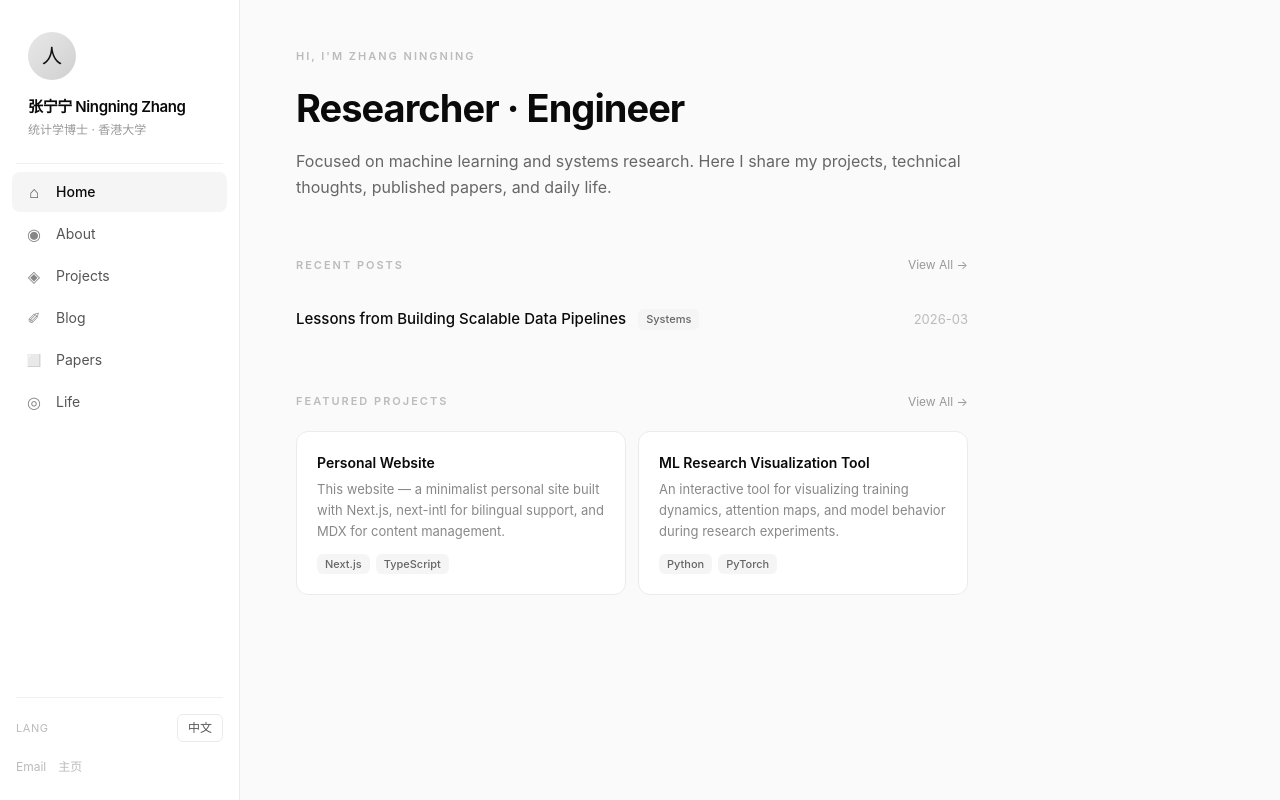
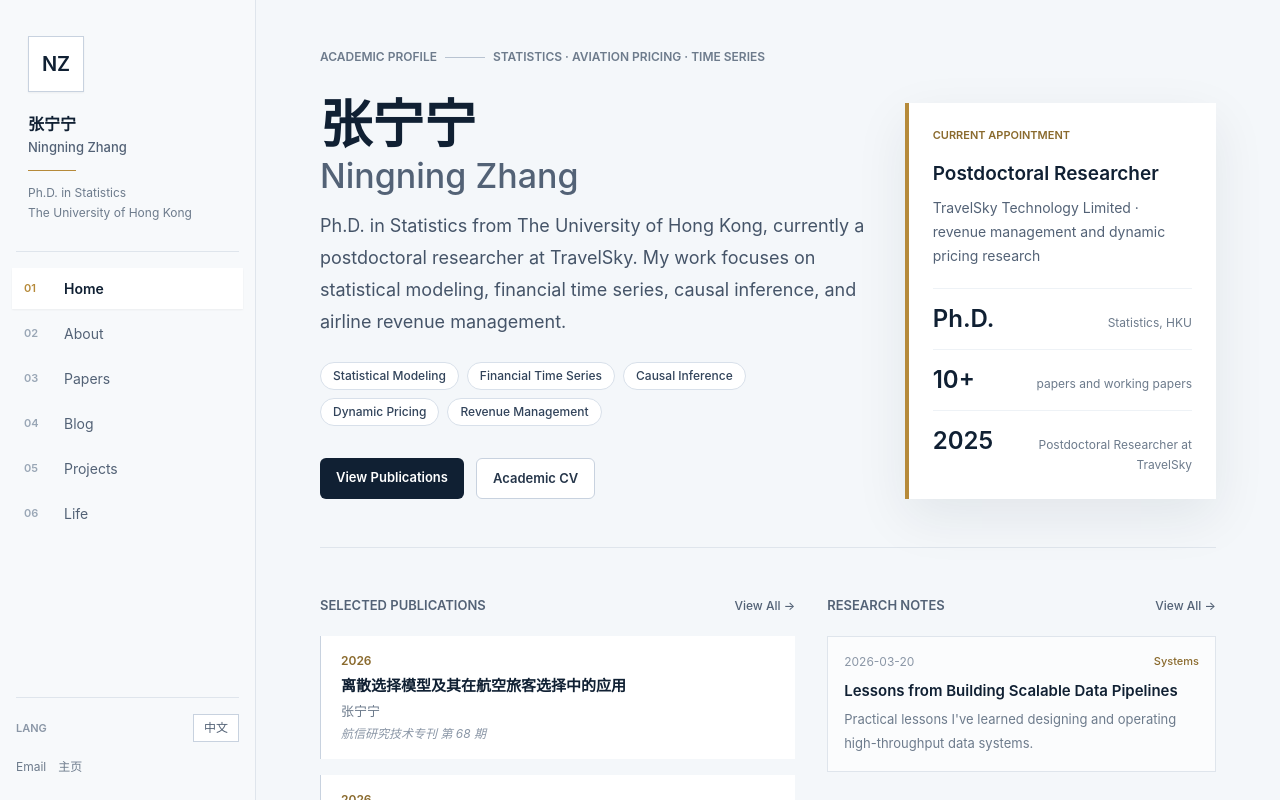
Before and after one commit to ningningzhang-nina/ningningzhang, a Next.js app: page /en in a window 1280 px wide. Shown: the top 800 px of the page. Built offline with nearby package versions, Linux system fonts and the light colour scheme.

Commit message:
Redesign homepage with academic profile style

```diff
--- a/app/[locale]/layout.tsx
+++ b/app/[locale]/layout.tsx
@@ -29,11 +29,11 @@ export default async function LocaleLayout({
 
   return (
     <html lang={locale}>
-      <body className="flex min-h-screen bg-[#fafafa]">
+      <body className="flex min-h-screen bg-[#f4f7fa]">
         <NextIntlClientProvider messages={messages}>
           <Sidebar locale={locale} />
-          <main className="ml-60 flex-1 min-h-screen">
-            <div className="max-width-content px-14 py-12">
+          <main className="ml-64 min-h-screen flex-1">
+            <div className="px-12 py-12 xl:px-16">
               {children}
             </div>
           </main>
--- a/app/[locale]/page.tsx
+++ b/app/[locale]/page.tsx
@@ -1,6 +1,6 @@
 import { getTranslations, setRequestLocale } from 'next-intl/server';
 import Link from 'next/link';
-import { getAllPosts, getAllProjects } from '@/lib/content';
+import { getAllPapers, getAllPosts } from '@/lib/content';
 import type { Metadata } from 'next';
 
 export async function generateMetadata({ params }: { params: Promise<{ locale: string }> }): Promise<Metadata> {
@@ -8,10 +8,10 @@ export async function generateMetadata({ params }: { params: Promise<{ locale: s
   return { title: 'Zhang Ningning' };
 }
 
-function TagBadge({ tag }: { tag: string }) {
+function FieldBadge({ children }: { children: React.ReactNode }) {
   return (
-    <span className="inline-flex items-center px-2 py-0.5 rounded-md bg-[#f5f5f5] text-[11px] text-[#666] font-medium">
-      {tag}
+    <span className="inline-flex items-center rounded-full border border-[#d8e0ea] bg-white px-3 py-1 text-[12px] font-medium text-[#31435a]">
+      {children}
     </span>
   );
 }
@@ -20,91 +20,177 @@ export default async function HomePage({ params }: { params: Promise<{ locale: s
   const { locale } = await params;
   setRequestLocale(locale);
   const t = await getTranslations({ locale, namespace: 'home' });
+  const isZh = locale === 'zh';
 
-  const posts = getAllPosts(locale).slice(0, 4);
-  const projects = getAllProjects().filter((p) => p.featured).slice(0, 4);
+  const posts = getAllPosts(locale).slice(0, 3);
+  const papers = getAllPapers().slice(0, 4);
+  const fields = isZh
+    ? ['统计建模', '金融时间序列', '因果推断', '动态定价', '收益管理']
+    : ['Statistical Modeling', 'Financial Time Series', 'Causal Inference', 'Dynamic Pricing', 'Revenue Management'];
+  const metrics = [
+    { value: 'Ph.D.', label: isZh ? '香港大学统计学博士' : 'Statistics, HKU' },
+    { value: '10+', label: isZh ? '论文与工作论文' : 'papers and working papers' },
+    { value: '2025', label: isZh ? '航信博士后研究员' : 'Postdoctoral Researcher at TravelSky' },
+  ];
 
   return (
-    <div className="max-w-2xl">
-      {/* Hero */}
-      <section className="mb-14">
-        <p className="text-[11px] font-semibold uppercase tracking-[2px] text-[#bbb] mb-5">
-          {t('greeting')} Zhang Ningning
-        </p>
-        <h1 className="text-[38px] font-bold tracking-tight leading-tight text-[#0a0a0a] mb-4">
-          {t('role')}
-        </h1>
-        <p className="text-[16px] text-[#666] leading-relaxed">{t('bio')}</p>
+    <div className="max-w-5xl">
+      <section className="mb-12 border-b border-[#dfe5ec] pb-12">
+        <div className="mb-8 flex flex-wrap items-center gap-2 text-[12px] font-semibold uppercase text-[#6d7b8c]">
+          <span>{isZh ? 'Academic Profile' : 'Academic Profile'}</span>
+          <span className="h-px w-10 bg-[#b8c3d1]" />
+          <span>{isZh ? 'Statistics · Aviation Pricing · Time Series' : 'Statistics · Aviation Pricing · Time Series'}</span>
+        </div>
+
+        <div className="grid gap-10 lg:grid-cols-[1.4fr_0.8fr] lg:items-end">
+          <div>
+            <h1 className="mb-4 text-[52px] font-semibold leading-[1.02] text-[#102033]">
+              张宁宁
+              <span className="mt-2 block text-[34px] font-medium text-[#536276]">Ningning Zhang</span>
+            </h1>
+            <p className="mb-6 max-w-2xl text-[18px] leading-8 text-[#455468]">
+              {isZh
+                ? '香港大学统计学博士，现为中国民航信息网络股份有限公司博士后研究员。研究聚焦统计建模、金融时间序列、因果推断，以及民航收益管理与动态定价算法。'
+                : 'Ph.D. in Statistics from The University of Hong Kong, currently a postdoctoral researcher at TravelSky. My work focuses on statistical modeling, financial time series, causal inference, and airline revenue management.'}
+            </p>
+            <div className="mb-8 flex flex-wrap gap-2">
+              {fields.map((field) => (
+                <FieldBadge key={field}>{field}</FieldBadge>
+              ))}
+            </div>
+            <div className="flex flex-wrap gap-3">
+              <Link
+                href={`/${locale}/papers`}
+                className="rounded-md bg-[#102033] px-4 py-2.5 text-[13px] font-semibold text-white transition-colors hover:bg-[#253852]"
+              >
+                {isZh ? '查看论文' : 'View Publications'}
+              </Link>
+              <Link
+                href={`/${locale}/about`}
+                className="rounded-md border border-[#c8d2df] bg-white px-4 py-2.5 text-[13px] font-semibold text-[#26364a] transition-colors hover:border-[#102033]"
+              >
+                {isZh ? '学术经历' : 'Academic CV'}
+              </Link>
+            </div>
+          </div>
+
+          <div className="border-l-4 border-[#b68a3a] bg-white p-6 shadow-[0_18px_50px_rgba(18,32,51,0.08)]">
+            <p className="mb-4 text-[11px] font-semibold uppercase text-[#8a6a2d]">
+              {isZh ? 'Current Appointment' : 'Current Appointment'}
+            </p>
+            <h2 className="mb-2 text-[19px] font-semibold text-[#102033]">
+              {isZh ? '博士后研究员' : 'Postdoctoral Researcher'}
+            </h2>
+            <p className="mb-5 text-[14px] leading-6 text-[#536276]">
+              {isZh
+                ? '中国民航信息网络股份有限公司（航信） · 收益管理与动态定价算法研究'
+                : 'TravelSky Technology Limited · revenue management and dynamic pricing research'}
+            </p>
+            <div className="space-y-3">
+              {metrics.map((item) => (
+                <div key={item.value} className="flex items-baseline justify-between gap-4 border-t border-[#eef2f6] pt-3">
+                  <span className="text-[24px] font-semibold text-[#102033]">{item.value}</span>
+                  <span className="text-right text-[12px] leading-5 text-[#6d7b8c]">{item.label}</span>
+                </div>
+              ))}
+            </div>
+          </div>
+        </div>
       </section>
 
-      {/* Recent Posts */}
-      {posts.length > 0 && (
-        <section className="mb-12">
-          <div className="flex items-center justify-between mb-5">
-            <h2 className="text-[11px] font-semibold uppercase tracking-[2px] text-[#bbb]">
-              {t('recentPosts')}
+      <section className="mb-12 grid gap-8 lg:grid-cols-[1.1fr_0.9fr]">
+        <div>
+          <div className="mb-5 flex items-center justify-between">
+            <h2 className="text-[13px] font-semibold uppercase text-[#536276]">
+              {isZh ? 'Selected Publications' : 'Selected Publications'}
             </h2>
             <Link
-              href={`/${locale}/blog`}
-              className="text-[12px] text-[#999] hover:text-[#0a0a0a] transition-colors"
+              href={`/${locale}/papers`}
+              className="text-[12px] font-medium text-[#536276] hover:text-[#102033]"
             >
               {t('viewAll')} →
             </Link>
           </div>
-          <div className="divide-y divide-[#f5f5f5]">
-            {posts.map((post) => (
-              <Link
-                key={post.slug}
-                href={`/${locale}/blog/${post.slug}`}
-                className="group flex items-baseline justify-between py-3.5 hover:bg-[#fafafa] -mx-2 px-2 rounded-lg transition-colors"
-              >
-                <div className="flex items-center gap-3 min-w-0">
-                  <span className="text-[15px] font-medium text-[#0a0a0a] group-hover:text-black truncate">
-                    {post.title}
-                  </span>
-                  {post.tags[0] && <TagBadge tag={post.tags[0]} />}
-                </div>
-                <span className="text-[13px] text-[#bbb] ml-4 shrink-0">
-                  {post.date.slice(0, 7)}
-                </span>
-              </Link>
+          <div className="space-y-4">
+            {papers.map((paper) => (
+              <div key={paper.slug} className="border-l border-[#c8d2df] bg-white px-5 py-4">
+                <div className="mb-1 text-[12px] font-semibold text-[#8a6a2d]">{paper.year}</div>
+                <h3 className="mb-1 text-[15px] font-semibold leading-6 text-[#102033]">{paper.title}</h3>
+                <p className="mb-1 text-[13px] text-[#6d7b8c]">{paper.authors}</p>
+                <p className="text-[12px] italic text-[#8a96a6]">{paper.venue}</p>
+              </div>
             ))}
           </div>
-        </section>
-      )}
+        </div>
 
-      {/* Featured Projects */}
-      {projects.length > 0 && (
-        <section className="mb-12">
-          <div className="flex items-center justify-between mb-5">
-            <h2 className="text-[11px] font-semibold uppercase tracking-[2px] text-[#bbb]">
-              {t('featuredProjects')}
+        <div>
+          <div className="mb-5 flex items-center justify-between">
+            <h2 className="text-[13px] font-semibold uppercase text-[#536276]">
+              {isZh ? 'Research Notes' : 'Research Notes'}
             </h2>
             <Link
-              href={`/${locale}/projects`}
-              className="text-[12px] text-[#999] hover:text-[#0a0a0a] transition-colors"
+              href={`/${locale}/blog`}
+              className="text-[12px] font-medium text-[#536276] hover:text-[#102033]"
             >
               {t('viewAll')} →
             </Link>
           </div>
-          <div className="grid grid-cols-2 gap-3">
-            {projects.map((project) => (
-              <div
-                key={project.slug}
-                className="bg-white border border-[#ebebeb] rounded-xl p-5 hover:border-[#d8d8d8] transition-colors"
-              >
-                <h3 className="text-[14px] font-semibold text-[#0a0a0a] mb-1.5">{project.title}</h3>
-                <p className="text-[13px] text-[#888] leading-relaxed mb-3">{project.description}</p>
-                <div className="flex gap-1.5 flex-wrap">
-                  {project.tags.slice(0, 2).map((tag) => (
-                    <TagBadge key={tag} tag={tag} />
-                  ))}
-                </div>
-              </div>
-            ))}
+          <div className="space-y-3">
+            {posts.map((post) => {
+              const href = post.externalUrl || `/${locale}/blog/${post.slug}`;
+              const isExternal = !!post.externalUrl;
+              const className = 'group block border border-[#dfe5ec] bg-[#fbfcfd] px-4 py-4 transition-colors hover:border-[#b8c3d1] hover:bg-white';
+
+              const body = (
+                <>
+                  <div className="mb-2 flex items-center justify-between gap-3">
+                    <span className="text-[12px] text-[#8a96a6]">{post.date}</span>
+                    {post.tags[0] && <span className="text-[11px] font-medium text-[#8a6a2d]">{post.tags[0]}</span>}
+                  </div>
+                  <h3 className="text-[15px] font-semibold leading-6 text-[#102033] group-hover:text-[#000]">
+                    {post.title}
+                  </h3>
+                  {post.summary && (
+                    <p className="mt-1 line-clamp-2 text-[13px] leading-6 text-[#6d7b8c]">{post.summary}</p>
+                  )}
+                </>
+              );
+
+              return isExternal ? (
+                <a key={post.slug} href={href} target="_blank" rel="noopener noreferrer" className={className}>
+                  {body}
+                </a>
+              ) : (
+                <Link key={post.slug} href={href} className={className}>
+                  {body}
+                </Link>
+              );
+            })}
           </div>
-        </section>
-      )}
+        </div>
+      </section>
+
+      <section className="grid gap-4 border-t border-[#dfe5ec] pt-8 md:grid-cols-3">
+        {[
+          {
+            title: isZh ? '研究方向' : 'Research',
+            text: isZh ? '统计学习、条件矩、分位数方法、金融时间序列与航空动态定价。' : 'Statistical learning, conditional moments, quantile methods, financial time series, and airline pricing.',
+          },
+          {
+            title: isZh ? '方法能力' : 'Methods',
+            text: isZh ? '因果推断、优化建模、机器学习、R/Python/Matlab 数据分析。' : 'Causal inference, optimization, machine learning, and R/Python/Matlab analysis.',
+          },
+          {
+            title: isZh ? '联系合作' : 'Contact',
+            text: 'zhangnn0725@163.com',
+          },
+        ].map((item) => (
+          <div key={item.title} className="bg-white p-5">
+            <h2 className="mb-2 text-[13px] font-semibold uppercase text-[#102033]">{item.title}</h2>
+            <p className="text-[13px] leading-6 text-[#6d7b8c]">{item.text}</p>
+          </div>
+        ))}
+      </section>
     </div>
   );
 }
--- a/app/globals.css
+++ b/app/globals.css
@@ -9,7 +9,7 @@
   }
 
   body {
-    @apply bg-[#fafafa] text-[#111];
+    @apply bg-[#f4f7fa] text-[#102033];
   }
 
   /* Prose styles for MDX content */
--- a/components/Sidebar.tsx
+++ b/components/Sidebar.tsx
@@ -5,12 +5,12 @@ import { usePathname } from 'next/navigation';
 import { useTranslations } from 'next-intl';
 
 const navItems = [
-  { key: 'home', href: '/', icon: '⌂' },
-  { key: 'about', href: '/about', icon: '◉' },
-  { key: 'projects', href: '/projects', icon: '◈' },
-  { key: 'blog', href: '/blog', icon: '✐' },
-  { key: 'papers', href: '/papers', icon: '◻' },
-  { key: 'life', href: '/life', icon: '◎' },
+  { key: 'home', href: '/', icon: '01' },
+  { key: 'about', href: '/about', icon: '02' },
+  { key: 'papers', href: '/papers', icon: '03' },
+  { key: 'blog', href: '/blog', icon: '04' },
+  { key: 'projects', href: '/projects', icon: '05' },
+  { key: 'life', href: '/life', icon: '06' },
 ] as const;
 
 export default function Sidebar({ locale }: { locale: string }) {
@@ -29,34 +29,36 @@ export default function Sidebar({ locale }: { locale: string }) {
   const otherLocalePath = pathname.replace(`/${locale}`, `/${otherLocale}`);
 
   return (
-    <aside className="fixed top-0 left-0 h-screen w-60 bg-white border-r border-[#ebebeb] flex flex-col z-50">
+    <aside className="fixed top-0 left-0 z-50 flex h-screen w-64 flex-col border-r border-[#dfe5ec] bg-[#f7f9fb]">
       {/* Profile */}
-      <div className="px-7 pt-8 pb-6">
-        <div className="w-12 h-12 rounded-full bg-gradient-to-br from-[#e8e8e8] to-[#d0d0d0] flex items-center justify-center text-xl mb-4 select-none">
-          人
+      <div className="px-7 pb-7 pt-9">
+        <div className="mb-5 flex h-14 w-14 items-center justify-center border border-[#c8d2df] bg-white text-[20px] font-semibold text-[#102033] shadow-sm">
+          NZ
         </div>
-        <div className="text-[15px] font-semibold tracking-tight text-[#0a0a0a]">张宁宁 Ningning Zhang</div>
-        <div className="text-[12px] text-[#999] mt-0.5">统计学博士 · 香港大学</div>
+        <div className="text-[16px] font-semibold text-[#102033]">张宁宁</div>
+        <div className="mt-0.5 text-[13px] font-medium text-[#536276]">Ningning Zhang</div>
+        <div className="mt-3 h-px w-12 bg-[#b68a3a]" />
+        <div className="mt-3 text-[12px] leading-5 text-[#6d7b8c]">Ph.D. in Statistics<br />The University of Hong Kong</div>
       </div>
 
-      <div className="px-4 mb-2">
-        <div className="h-px bg-[#f0f0f0]" />
+      <div className="mb-4 px-4">
+        <div className="h-px bg-[#dfe5ec]" />
       </div>
 
       {/* Navigation */}
       <nav className="flex-1 px-3">
-        <ul className="space-y-0.5">
+        <ul className="space-y-1">
           {navItems.map(({ key, href, icon }) => (
             <li key={key}>
               <Link
                 href={localizedHref(href)}
-                className={`flex items-center gap-3 px-3 py-2 rounded-lg text-[14px] transition-colors duration-100 ${
+                className={`flex items-center gap-3 px-3 py-2.5 text-[14px] transition-colors duration-100 ${
                   isActive(href)
-                    ? 'bg-[#f5f5f5] text-[#0a0a0a] font-medium'
-                    : 'text-[#555] hover:bg-[#f9f9f9] hover:text-[#0a0a0a]'
+                    ? 'bg-white text-[#102033] font-semibold shadow-sm'
+                    : 'text-[#536276] hover:bg-white hover:text-[#102033]'
                 }`}
               >
-                <span className="text-[16px] w-5 text-center opacity-70">{icon}</span>
+                <span className={`w-7 text-[11px] font-semibold ${isActive(href) ? 'text-[#b68a3a]' : 'text-[#9aa7b6]'}`}>{icon}</span>
                 <span>{t(key)}</span>
               </Link>
             </li>
@@ -66,14 +68,14 @@ export default function Sidebar({ locale }: { locale: string }) {
 
       {/* Bottom: lang switch + social */}
       <div className="px-4 pb-6 pt-4">
-        <div className="h-px bg-[#f0f0f0] mb-4" />
+        <div className="mb-4 h-px bg-[#dfe5ec]" />
 
         {/* Language switcher */}
-        <div className="flex items-center gap-2 mb-4">
-          <span className="text-[11px] text-[#bbb] uppercase tracking-wider">Lang</span>
+        <div className="mb-4 flex items-center gap-2">
+          <span className="text-[11px] font-semibold uppercase text-[#8a96a6]">Lang</span>
           <Link
             href={otherLocalePath}
-            className="ml-auto text-[12px] px-2.5 py-1 rounded-md border border-[#ebebeb] text-[#555] hover:bg-[#f5f5f5] transition-colors"
+            className="ml-auto border border-[#c8d2df] bg-white px-2.5 py-1 text-[12px] text-[#536276] transition-colors hover:border-[#102033]"
           >
             {otherLocale === 'zh' ? '中文' : 'EN'}
           </Link>
@@ -82,11 +84,11 @@ export default function Sidebar({ locale }: { locale: string }) {
         {/* Social links */}
         <div className="flex gap-3">
           <a href="mailto:zhangnn0725@163.com"
-            className="text-[12px] text-[#bbb] hover:text-[#555] transition-colors">
+            className="text-[12px] text-[#6d7b8c] hover:text-[#102033] transition-colors">
             Email
           </a>
           <a href="https://ningningzhang-nina.github.io/" target="_blank" rel="noopener noreferrer"
-            className="text-[12px] text-[#bbb] hover:text-[#555] transition-colors">
+            className="text-[12px] text-[#6d7b8c] hover:text-[#102033] transition-colors">
             主页
           </a>
         </div>
```
